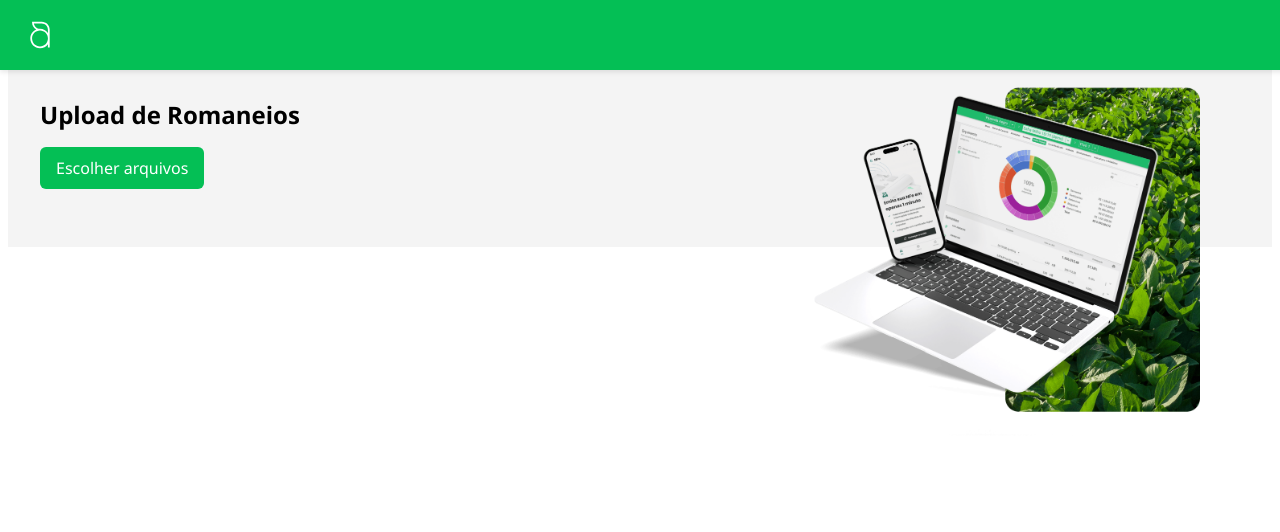
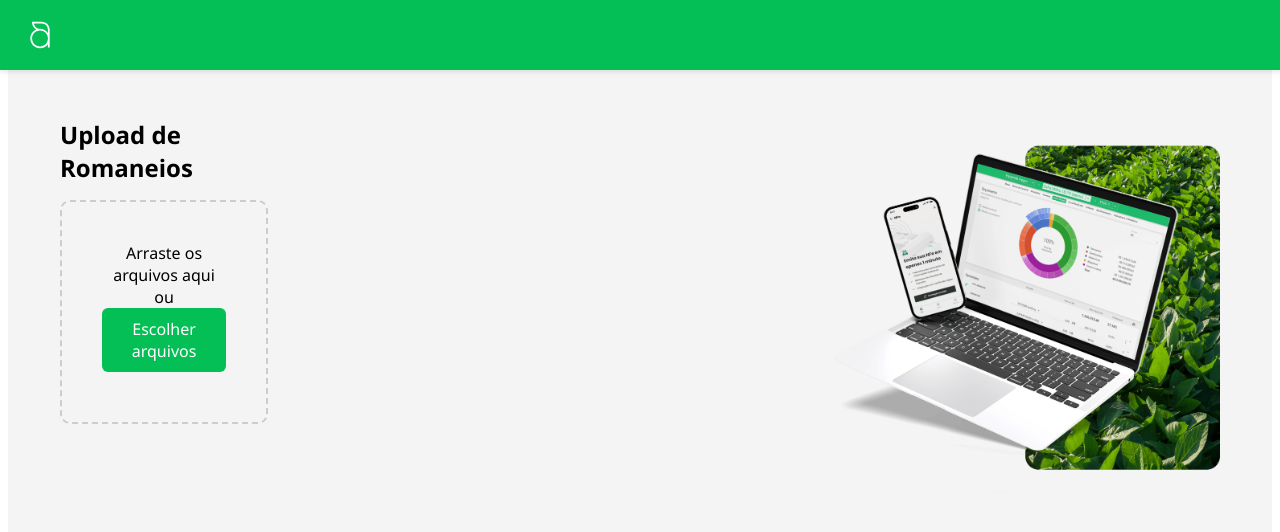
Before and after one commit to phceccato/mini-app-marketing, an Angular app in the folder Front-end/front-app/: page / in a window 1280 px wide. Shown: the top 532 px of the page. Built offline with nearby package versions, Linux system fonts and the light colour scheme.

Commit message:
box de upload adicionado

```diff
--- a/Front-end/front-app/angular.json
+++ b/Front-end/front-app/angular.json
@@ -90,5 +90,8 @@
         }
       }
     }
+  },
+  "cli": {
+    "analytics": false
   }
 }
--- a/Front-end/front-app/src/app/upload/upload.component.css
+++ b/Front-end/front-app/src/app/upload/upload.component.css
@@ -24,7 +24,7 @@
     transition: background-color 0.3s ease;
   }
 
-  button:hover {
+  button:hover, .custom-file-upload:hover {
     background-color: #1e8449;
   }
 
@@ -50,10 +50,6 @@
     margin-bottom: 10px;
   }
 
-  .custom-file-upload:hover {
-    background-color: #1e8449;
-  }
-
   .upload-section {
     display: flex;
     flex-direction: column;
@@ -69,3 +65,38 @@
     padding: 0.5rem;
     text-align: center;
   }
+
+  .upload-container {
+    display: flex;
+    align-items: flex-start;
+    gap: 40px;
+    padding: 20px;
+  }
+
+  .upload-left {
+    flex: 1;
+    max-width: 700px;
+  }
+
+  .upload-right img {
+    height: 400px;
+    padding-left: 500px;
+  }
+
+  .drop-zone {
+    border: 2px dashed #ccc;
+    padding: 40px;
+    text-align: center;
+    border-radius: 10px;
+    transition: background-color 0.3s, border-color 0.3s;
+  }
+
+  .drop-zone.dragging {
+    background-color: #b6d8c4;
+    border-color: #04BF55;
+  }
+
+  .custom-file-upload {
+    color: #ffffff;
+    cursor: pointer;
+  }
--- a/Front-end/front-app/src/app/upload/upload.component.html
+++ b/Front-end/front-app/src/app/upload/upload.component.html
@@ -1,24 +1,28 @@
-<!-- Imagem no canto superior direito -->
-<img
-  src="assets/img.webp"
-  alt="Logo superior direito deslocado"
-  style="position: fixed; top: 40px; right: 80px; height: 400px; z-index: 100;">
-
-
+<!-- Flex container with left drop zone and right image -->
+<div class="upload-container">
+  <!-- Left: Upload box -->
+  <div class="upload-left">
     <h2>Upload de Romaneios</h2>
 
-<div class="upload-section">
+    <div
+      class="drop-zone"
+      [class.dragging]="isDragging"
+      (dragover)="onDragOver($event)"
+      (dragleave)="onDragLeave($event)"
+      (drop)="onDrop($event)"
+    >
+      Arraste os arquivos aqui ou
       <label class="custom-file-upload">
         <input type="file" multiple (change)="onFileSelected($event)" hidden>
         Escolher arquivos
       </label>
+    </div>
 
     <button
       (click)="enviarArquivos()"
       *ngIf="selectedFiles.length > 0">
       Enviar
     </button>
-</div>
 
     <ul>
       <li *ngFor="let file of selectedFiles; let i = index">
@@ -33,10 +37,20 @@
     </ul>
 
     <p *ngIf="mensagem" style="color: red;">{{ mensagem }}</p>
-
     <p *ngIf="carregando">Carregando...</p>
     <p *ngIf="erro" style="color: red;">{{ erro }}</p>
+  </div>
 
+  <!-- Right: Logo image -->
+  <div class="upload-right">
+    <img
+      src="assets/img.webp"
+      alt="Logo superior direito deslocado"
+    >
+  </div>
+</div>
+
+<!-- Extracted data table -->
 <div *ngIf="dadosExtraidos.length > 0">
   <h3>Dados extraídos:</h3>
   <table border="1">
@@ -65,6 +79,7 @@
   </table>
 </div>
 
+<!-- Review component -->
 <app-review
   *ngIf="dadosExtraidos.length > 0"
   [data]="dadosExtraidos"
--- a/Front-end/front-app/src/app/upload/upload.component.ts
+++ b/Front-end/front-app/src/app/upload/upload.component.ts
@@ -18,48 +18,60 @@ export class UploadComponent {
   carregando = false;
   erro = '';
   mensagem: string = '';
+  isDragging = false;
 
   constructor(private geminiService: GeminiService) {}
 
   onFileSelected(event: Event): void {
     const input = event.target as HTMLInputElement;
     if (input.files) {
-      const novosArquivos = Array.from(input.files);
-      const arquivosRepetidos: string[] = [];
-      const nomesJaSelecionados = new Set(this.selectedFiles.map(f => f.name));
-      const nomesAdicionadosNoMesmoEnvio = new Set<string>();
-
-      for (const novo of novosArquivos) {
-        const nome = novo.name;
-
-        const duplicado =
-          nomesJaSelecionados.has(nome) || nomesAdicionadosNoMesmoEnvio.has(nome);
-
-        if (duplicado) {
-          arquivosRepetidos.push(nome);
-        } else {
-          this.selectedFiles.push(novo);
-          nomesAdicionadosNoMesmoEnvio.add(nome);
-        }
-      }
-
-      if (arquivosRepetidos.length > 0) {
-        this.mensagem = `Arquivo já selecionado: ${arquivosRepetidos.join(', ')}`;
-        setTimeout(() => {
-          this.mensagem = '';
-        }, 3000);
-      } else {
-        this.mensagem = '';
-      }
+      this.addFiles(Array.from(input.files));
     }
   }
 
+  onDragOver(event: DragEvent): void {
+    event.preventDefault();
+    this.isDragging = true;
+  }
+
+  onDragLeave(event: DragEvent): void {
+    event.preventDefault();
+    this.isDragging = false;
+  }
+
+  onDrop(event: DragEvent): void {
+    event.preventDefault();
+    this.isDragging = false;
+    if (event.dataTransfer?.files) {
+      this.addFiles(Array.from(event.dataTransfer.files));
+    }
+  }
+
+  addFiles(novosArquivos: File[]): void {
+    let arquivoDuplicado = false;
+
+    for (const novo of novosArquivos) {
+      const jaExiste = this.selectedFiles.some(f => f.name === novo.name);
+      if (jaExiste) {
+        arquivoDuplicado = true;
+      } else {
+        this.selectedFiles.push(novo);
+      }
+    }
+
+    this.mensagem = arquivoDuplicado ? 'Alguns arquivos já foram selecionados e foram ignorados.' : '';
+  }
+
+  removerArquivo(index: number): void {
+    this.selectedFiles.splice(index, 1);
+  }
 
   enviarArquivos(): void {
     if (this.selectedFiles.length === 0) return;
 
     this.carregando = true;
     this.erro = '';
+    this.mensagem = '';
 
     this.geminiService.uploadImages(this.selectedFiles).subscribe({
       next: (res) => {
@@ -74,16 +86,11 @@ export class UploadComponent {
     });
   }
 
-  removerArquivo(index: number): void {
-    this.selectedFiles.splice(index, 1);
-  }
-
   limparTela(): void {
     this.selectedFiles = [];
     this.dadosExtraidos = [];
     this.dataId = '';
+    this.erro = '';
     this.mensagem = '';
-    this.erro = '';
-    this.carregando = false;
   }
 }
```
Also changed, not shown: 1 other file (tests, documents, lock files or other folders). Lines whose indentation alone changed are shown as unchanged.
